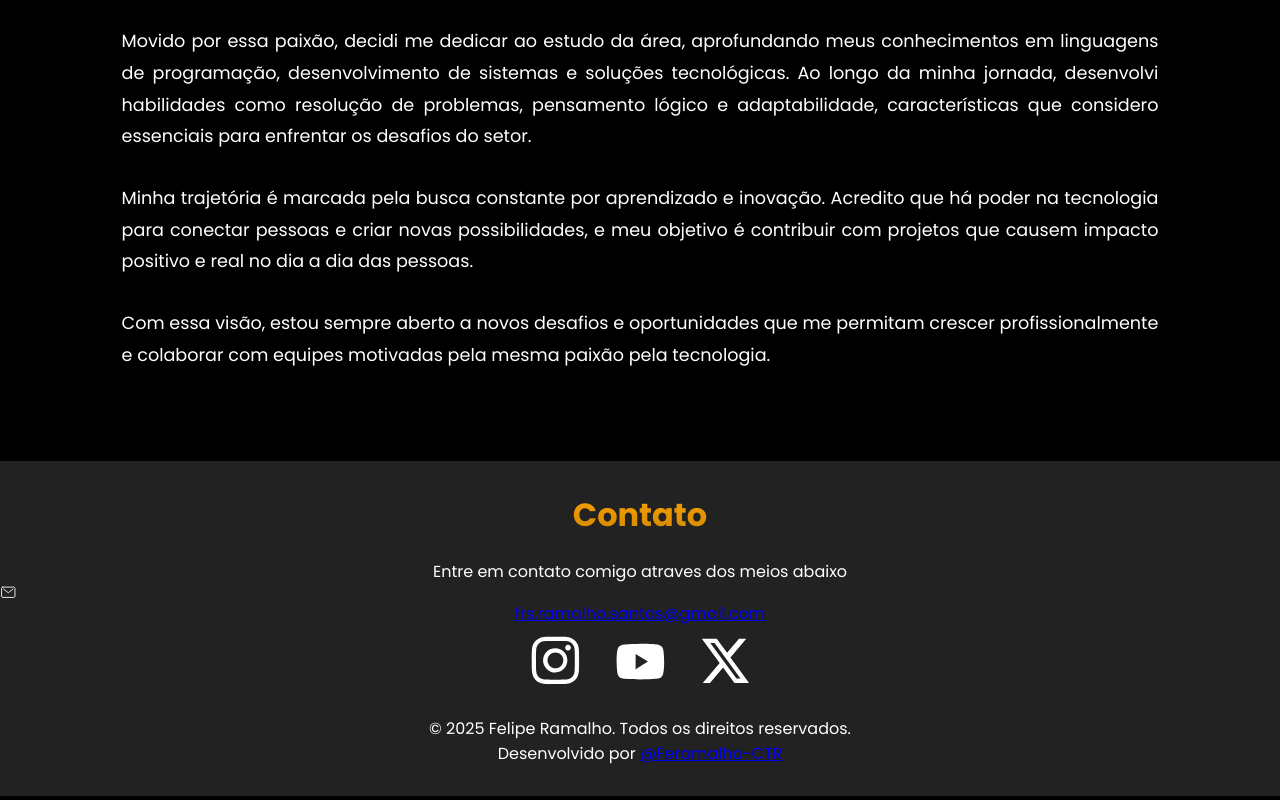
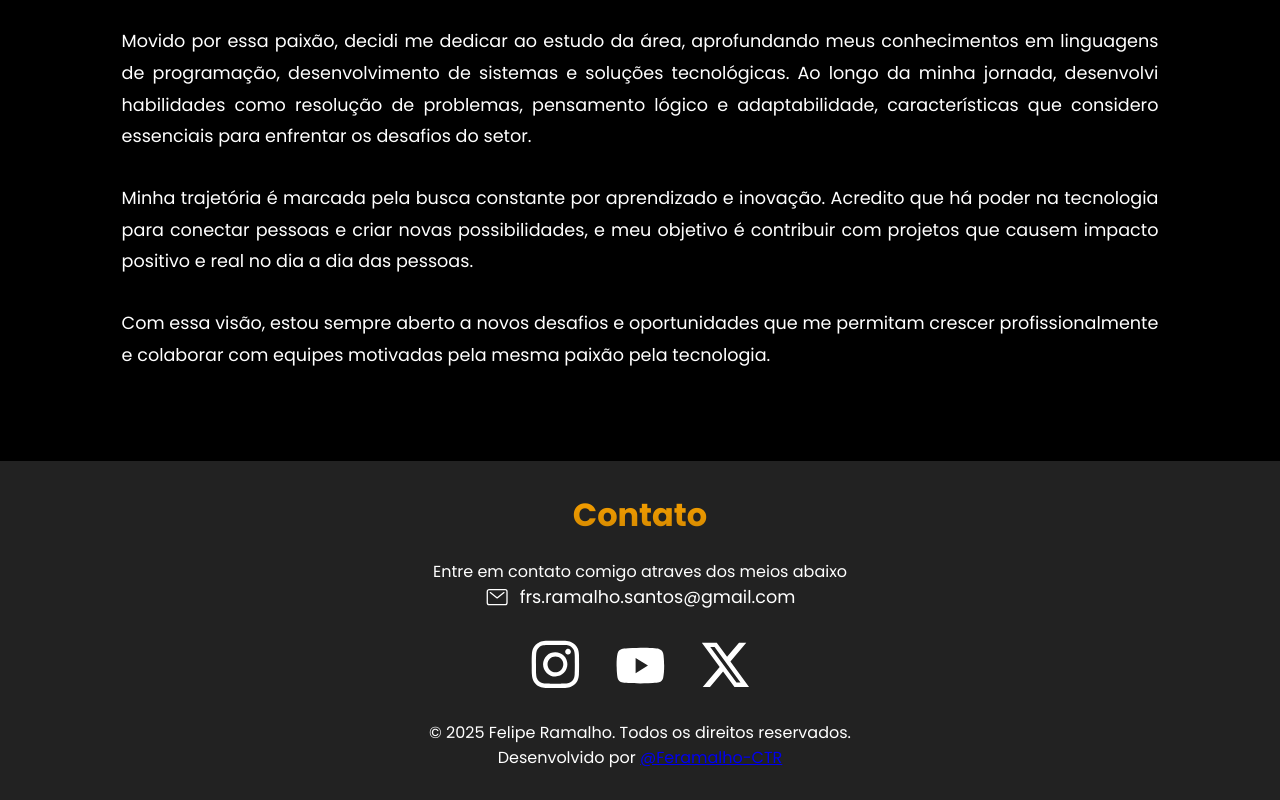
Before and after one commit to Feramalho-CTR/Meu-Site, a React (Vite) app: page / in a window 1280 px wide. Shown: the part 1708-2508 px from the top of the page. Built offline with nearby package versions, Linux system fonts and the light colour scheme.

Commit message:
style: alinha ícone de email ao lado do texto no footer

```diff
--- a/src/style.css
+++ b/src/style.css
@@ -388,6 +388,31 @@ footer h2 {
     -webkit-background-clip: text;
     background-clip: text;
     -webkit-text-fill-color: transparent;
+}
+
+footer .contatos {
+    display: flex;
+    justify-content: center;
+    margin-bottom: 20px;
+}
+
+footer .contatos a {
+    display: flex;
+    align-items: center;
+    gap: 10px;
+    color: var(--cor-principal);
+    text-decoration: none;
+    font-size: 1.1rem;
+    transition: color 0.3s ease;
+}
+
+footer .contatos a:hover {
+    color: var(--laranja);
+}
+
+footer .contatos img {
+    width: 25px;
+    height: auto;
 }
 
 footer .redes-sociais {
```
